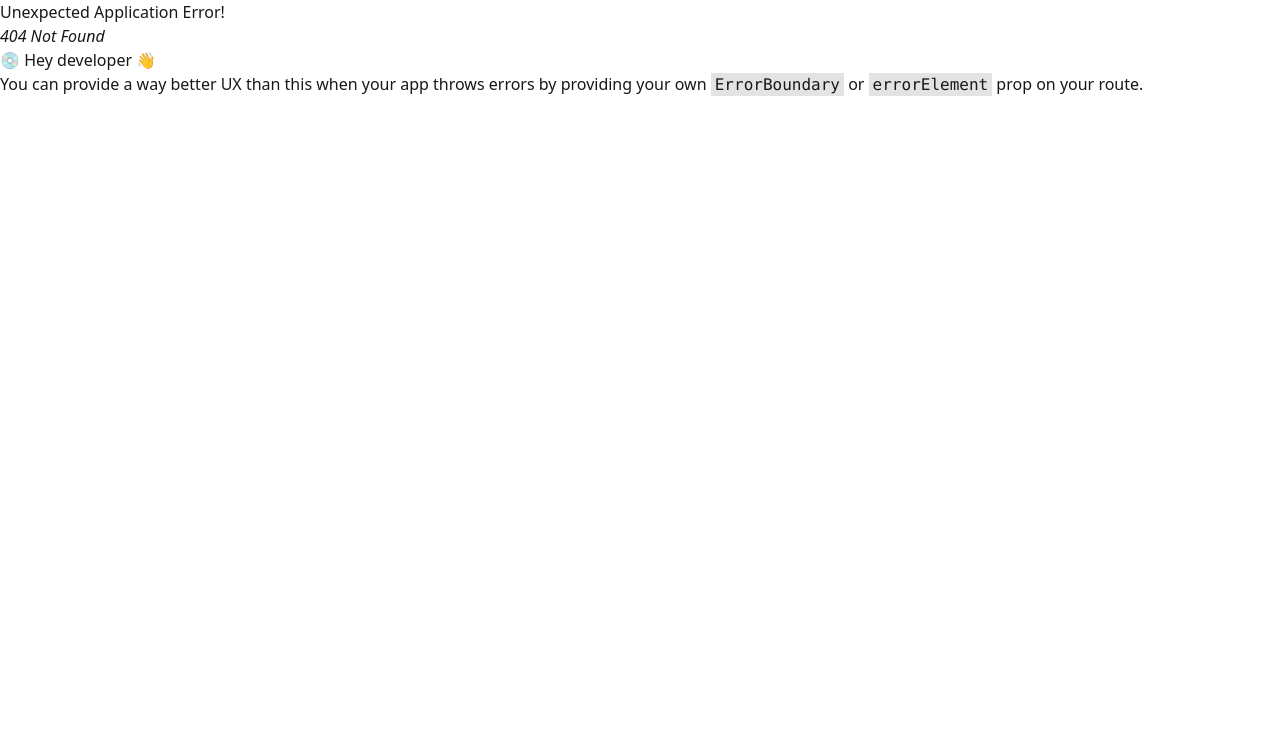
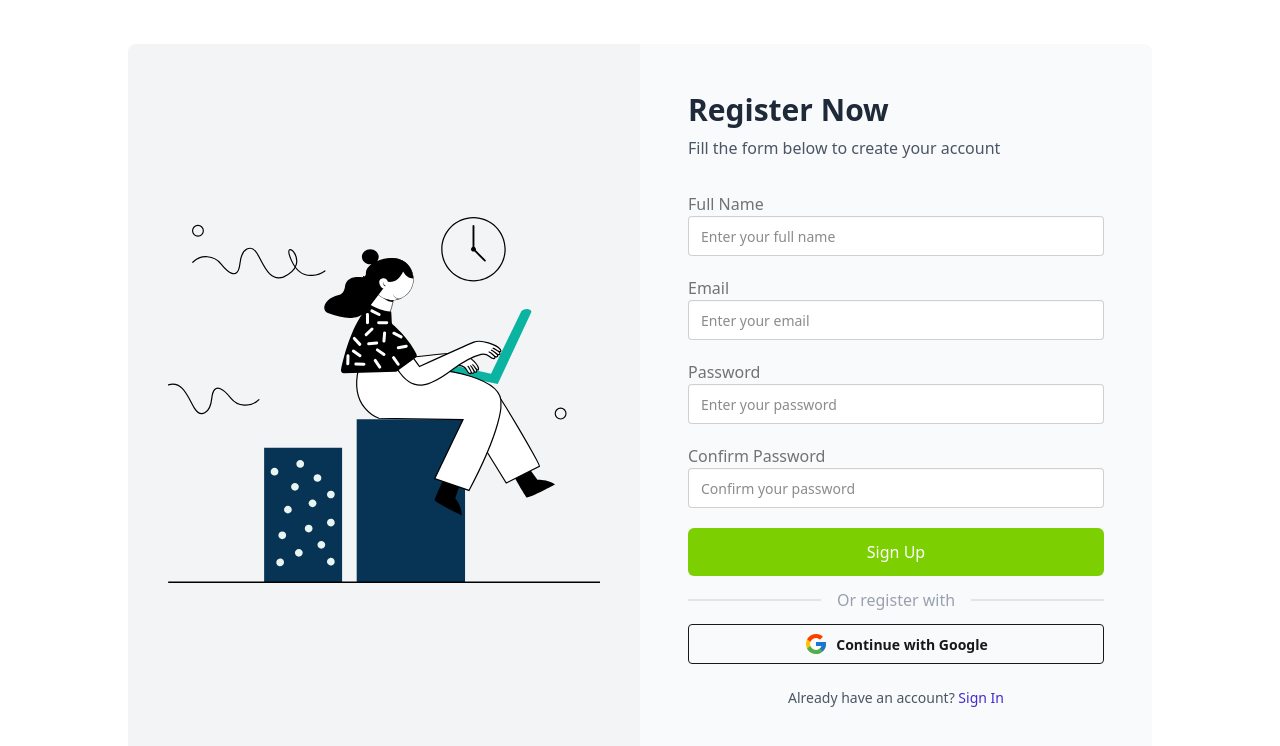
Before and after one commit to redoy49/sports-hub, a React (Vite) app: page /register in a window 1280 px wide. Before the commit this address had no page. Shown: the top 746 px of the page. Built offline with nearby package versions, Linux system fonts and the light colour scheme.

Commit message:
Complete Register and Login Page with Google SignIn

```diff
--- a/src/layouts/AuthLayout.jsx
+++ b/src/layouts/AuthLayout.jsx
@@ -1,10 +1,27 @@
-import React from 'react';
+import React from "react";
+import { Outlet } from "react-router";
+import authImage from "../assets/auth-illustration.svg"; // Replace with your actual illustration
 
 const AuthLayout = () => {
   return (
-    <div>
-      Auth Layout
-    </div>
+    <section className="min-h-screen flex items-center justify-center px-4">
+      <div className="flex flex-col lg:flex-row bg-white  rounded-lg overflow-hidden max-w-5xl w-full">
+
+        {/* Illustration */}
+        <div className="hidden lg:flex flex-1 items-center justify-center bg-gray-100 p-10">
+          <img
+            src={authImage}
+            alt="Welcome Illustration"
+            className="w-full max-w-md"
+          />
+        </div>
+
+        {/* Form Content */}
+        <div className="flex-1 max-w-lg p-8 md:p-12 bg-gray-50">
+          <Outlet />
+        </div>
+      </div>
+    </section>
   );
 };
 
--- a/src/pages/Home/Home.jsx
+++ b/src/pages/Home/Home.jsx
@@ -2,8 +2,8 @@ import React from "react";
 import HeroSection from "./HeroSection";
 import AboutSection from "./AboutSection";
 import LocationSection from "./LocationSection";
-import PromotionsSection from "./PromotionSection";
-// import TestimonialsSection from "./TestimonialsSection";
+import PromotionSection from "./PromotionSection";
+import TestimonialSection from "./TestimonialSection";
 
 const Home = () => {
   return (
@@ -11,10 +11,8 @@ const Home = () => {
       <HeroSection />
       <AboutSection />
       <LocationSection />
-      <PromotionsSection />
-      {/*
-      <AnnouncementsSection />
-      <TestimonialsSection />  */}
+      <PromotionSection />
+      <TestimonialSection />
     </div>
   );
 };
--- a/src/pages/Home/PromotionSection.jsx
+++ b/src/pages/Home/PromotionSection.jsx
@@ -8,7 +8,7 @@ const coupons = [
   { code: "WELCOME10", discount: 10, description: "10% off for new members" },
 ];
 
-const PromotionsSection = () => {
+const PromotionSection = () => {
   return (
     <section className="bg-green-50 py-16">
       <div className="max-w-[1600px] mx-auto px-5 lg:px-8 xl:px-[8%] 2xl:px-[15.5%]">
@@ -36,4 +36,4 @@ const PromotionsSection = () => {
   );
 };
 
-export default PromotionsSection;
+export default PromotionSection;
--- /dev/null
+++ b/src/pages/Home/TestimonialSection.jsx
@@ -0,0 +1,62 @@
+import React from "react";
+import SectionTitle from "../../components/shared/SectionTitle";
+
+// Sample testimonial data
+const testimonials = [
+  {
+    id: 1,
+    name: "Sarah K.",
+    role: "Member",
+    photo: "https://randomuser.me/api/portraits/women/44.jpg",
+    feedback:
+      "Joining this club was the best decision I made! The facilities are top-notch and the community is welcoming.",
+  },
+  {
+    id: 2,
+    name: "John M.",
+    role: "Coach",
+    photo: "https://randomuser.me/api/portraits/men/35.jpg",
+    feedback:
+      "Coaching here has been a rewarding experience. The management supports growth and organization.",
+  },
+  {
+    id: 3,
+    name: "Emily R.",
+    role: "Member",
+    photo: "https://randomuser.me/api/portraits/women/65.jpg",
+    feedback:
+      "The booking system is so easy to use, and the courts are always well maintained.",
+  },
+];
+
+const TestimonialSection = () => {
+  return (
+    <section className="bg-base-100 py-16">
+      <div className="max-w-[1600px] mx-auto px-5 lg:px-8 xl:px-[8%] 2xl:px-[15.5%]">
+        <SectionTitle
+          title="What Our Members Say"
+          subtitle="Real feedback from our club community"
+        />
+        <div className="grid grid-cols-1 md:grid-cols-3 gap-10">
+          {testimonials.map(({ id, name, role, photo, feedback }) => (
+            <div
+              key={id}
+              className="card p-6 bg-white rounded-lg shadow-md flex flex-col items-center text-center"
+            >
+              <img
+                src={photo}
+                alt={name}
+                className="w-20 h-20 rounded-full object-cover mb-4"
+              />
+              <p className="italic text-gray-700 mb-4">"{feedback}"</p>
+              <div className="font-semibold text-lg">{name}</div>
+              <div className="text-sm text-gray-500">{role}</div>
+            </div>
+          ))}
+        </div>
+      </div>
+    </section>
+  );
+};
+
+export default TestimonialSection;
--- a/src/pages/Login/Login.jsx
+++ b/src/pages/Login/Login.jsx
@@ -1,9 +1,72 @@
-import React from 'react';
+import React from "react";
+import { Link } from "react-router";
+import { FcGoogle } from "react-icons/fc";
 
 const Login = () => {
+  const handleLogin = (e) => {
+    e.preventDefault();
+    // Add your login logic here
+  };
+
   return (
-    <div>
-      Login
+    <div className="w-full flex flex-col justify-center">
+      <h2 className="text-3xl font-bold text-gray-800 mb-2">Log In</h2>
+      <p className="text-gray-600 mb-8">Sign in to access your account</p>
+
+      <form onSubmit={handleLogin} className="space-y-5">
+        {/* Email */}
+        <div className="form-control">
+          <label className="label">
+            <span className="label-text font-medium">Email</span>
+          </label>
+          <input
+            type="email"
+            placeholder="Enter your email"
+            className="input input-bordered w-full"
+            required
+          />
+        </div>
+
+        {/* Password */}
+        <div className="form-control">
+          <label className="label">
+            <span className="label-text font-medium">Password</span>
+          </label>
+          <input
+            type="password"
+            placeholder="Enter your password"
+            className="input input-bordered w-full"
+            required
+          />
+        </div>
+
+        {/* Login Button */}
+        <button type="submit" className="bg-lime-500 w-full rounded-md py-3 text-white">
+          Login
+        </button>
+      </form>
+
+      <div className="space-y-2 mt-4">
+        <button className="text-xs hover:underline hover:text-lime-500 text-gray-400">
+          Forgot password?
+        </button>
+      </div>
+
+      {/* Google Button */}
+      <button
+        type="button"
+        className="btn btn-outline w-full flex items-center justify-center gap-2 mt-6"
+      >
+        <FcGoogle size={24} />
+        Continue with Google
+      </button>
+
+      <p className="text-center text-sm text-gray-600 mt-6">
+        Don&apos;t have an account?{" "}
+        <Link to="/register" className="text-primary hover:underline">
+          Register
+        </Link>
+      </p>
     </div>
   );
 };
--- a/src/pages/Register/Register.jsx
+++ b/src/pages/Register/Register.jsx
@@ -1,9 +1,97 @@
-import React from 'react';
+import React from "react";
+import { Link } from "react-router";
+import { FcGoogle } from "react-icons/fc";
 
 const Register = () => {
+  const handleRegister = (e) => {
+    e.preventDefault();
+    // Add your registration logic here
+  };
+
   return (
-    <div>
-      Register
+    <div className="w-full flex flex-col justify-center">
+      <h2 className="text-3xl font-bold text-gray-800 mb-2">Register Now</h2>
+      <p className="text-gray-600 mb-8">
+        Fill the form below to create your account
+      </p>
+
+      <form onSubmit={handleRegister} className="space-y-5">
+        {/* Full Name */}
+        <div className="form-control">
+          <label className="label">
+            <span className="label-text font-medium">Full Name</span>
+          </label>
+          <input
+            type="text"
+            placeholder="Enter your full name"
+            className="input input-bordered w-full"
+            required
+          />
+        </div>
+
+        {/* Email */}
+        <div className="form-control">
+          <label className="label">
+            <span className="label-text font-medium">Email</span>
+          </label>
+          <input
+            type="email"
+            placeholder="Enter your email"
+            className="input input-bordered w-full"
+            required
+          />
+        </div>
+
+        {/* Password */}
+        <div className="form-control">
+          <label className="label">
+            <span className="label-text font-medium">Password</span>
+          </label>
+          <input
+            type="password"
+            placeholder="Enter your password"
+            className="input input-bordered w-full"
+            required
+          />
+        </div>
+
+        {/* Confirm Password */}
+        <div className="form-control">
+          <label className="label">
+            <span className="label-text font-medium">Confirm Password</span>
+          </label>
+          <input
+            type="password"
+            placeholder="Confirm your password"
+            className="input input-bordered w-full"
+            required
+          />
+        </div>
+
+        {/* Sign Up Button */}
+        <button type="submit" className="bg-lime-500 w-full rounded-md py-3 text-white">
+          Sign Up
+        </button>
+      </form>
+
+      {/* Divider */}
+      <div className="divider text-gray-400">Or register with</div>
+
+      {/* Google Button */}
+      <button
+        type="button"
+        className="btn btn-outline w-full flex items-center justify-center gap-2"
+      >
+        <FcGoogle size={24} />
+        Continue with Google
+      </button>
+
+      <p className="text-center text-sm text-gray-600 mt-6">
+        Already have an account?{" "}
+        <Link to="/login" className="text-primary hover:underline">
+          Sign In
+        </Link>
+      </p>
     </div>
   );
 };
```
Also changed, not shown: src/routes/AppRoutes.jsx (+11 -0 lines), src/assets/auth-illustration.svg (added).
